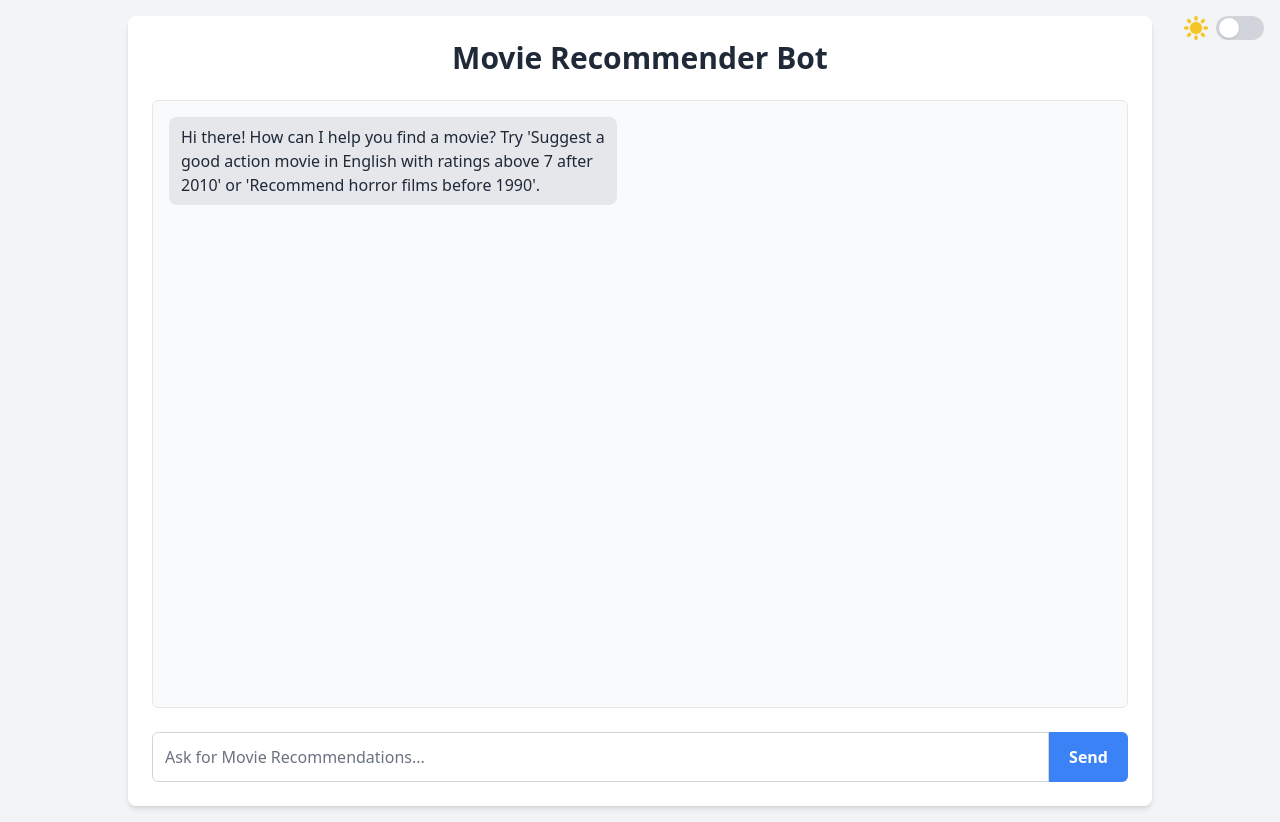
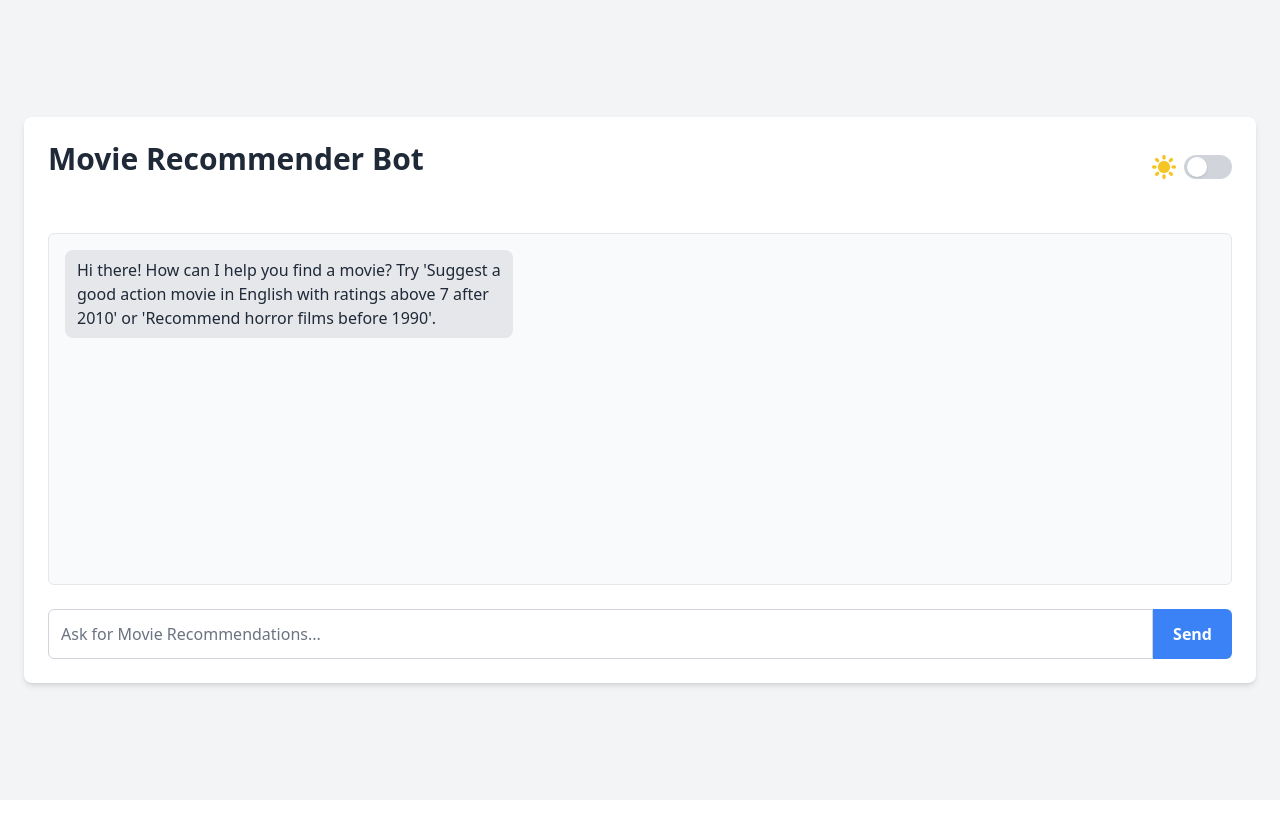
Before and after one commit to Rei0Ni/Movie-Recommender, a Flask app: page / in a window 1280 px wide. After the commit the page ends 692 px from the top, so only its background shows below. Run offline with Flask 3, Linux system fonts and the light colour scheme; some libraries are stand-ins or nearby versions.

Commit message:
Refactor index.html layout and improve dark mode toggle functionality

```diff
--- a/templates/index.html
+++ b/templates/index.html
@@ -16,12 +16,13 @@
 
     <link rel="stylesheet" href="../static/styles.css">
 </head>
-<body class="bg-gray-100 dark:bg-gray-900 flex items-center justify-center min-h-screen transition-colors duration-300 relative">
-    <div class="absolute top-4 right-4 z-50 flex items-center">
-
-        <!-- <svg class="w-5 h-5 mr-2 text-yellow-500 block dark:hidden" fill="currentColor" viewBox="0 0 20 20" xmlns="http://www.w3.org/2000/svg">
-            <path fill-rule="evenodd" d="M10 2a1 1 0 011 1v1a1 1 0 11-2 0V3a1 1 0 011-1zm4 4a1 1 0 011 1v1a1 1 0 11-2 0V7a1 1 0 011-1zm3 7a1 1 0 01-1 1h-1a1 1 0 110-2h1a1 1 0 011 1zm-4 4a1 1 0 01-1 1v1a1 1 0 11-2 0v-1a1 1 0 011-1zm-9-2a1 1 0 010 1H3a1 1 0 110-2h1a1 1 0 011 1zm7-13a1 1 0 011-1h1a1 1 0 110 2h-1a1 1 0 01-1-1zm-3 0a1 1 0 01-1 1H7a1 1 0 110-2h1a1 1 0 011 1zm-.354 9.354a1 1 0 01-.707 0l-.707-.707a1 1 0 011.414-1.414l.707.707a1 1 0 010 .707zm-2.007 2.007a1 1 0 01-.707 0l-.707-.707a1 1 0 111.414-1.414l.707.707a1 1 0 010 .707zm1.318-3.954a1 1 0 01-.707 0l-.707-.707a1 1 0 111.414-1.414l.707.707a1 1 0 010 .707zm2.007 2.007a1 1 0 01-.707 0l-.707-.707a1 1 0 011.414-1.414l.707.707a1 1 0 010 .707zM10 2a1 1 0 011 1v.058c.223.019.437.082.64.184l.707-.707a1 1 0 111.414 1.414l-.707.707c.102.203.165.417.184.64H17a1 1 0 110 2h-.058c-.019.223-.082.437-.184.64l.707.707a1 1 0 11-1.414 1.414l-.707-.707c-.203.102-.417.165-.64.184V17a1 1 0 11-2 0v-.058c-.223-.019-.437-.082-.184-.64l-.707-.707a1 1 0 11-1.414-1.414l.707-.707c-.102-.203-.165-.417-.184-.64H3a1 1 0 110-2h.058c.019-.223.082-.437.184-.64l-.707-.707a1 1 0 111.414-1.414l.707.707c.203-.102.417-.165.64-.184V3a1 1 0 112 0v.058c.223.019.437.082.64.184l.707-.707a1 1 0 111.414 1.414l-.707.707c.102.203.165.417.184.64H17zM8 10a2 2 0 114 0 2 2 0 01-4 0z" clip-rule="evenodd"></path>
-        </svg> -->
+<body class="bg-gray-100 dark:bg-gray-900 flex items-center justify-center min-h-screen p-6 transition-colors duration-300 relative">
+    <div class="w-full h-full min-h-full bg-white dark:bg-gray-800 rounded-lg shadow-md p-2 sm:p-4 md:p-6 space-y-4 sm:space-y-6 transition-colors duration-300 flex flex-col">
+        <div class="flex justify-between items-center mb-4">
+            <h1 class="text-2xl sm:text-3xl font-bold text-center text-gray-800 dark:text-gray-100 mb-2 sm:mb-4 transition-colors duration-300">
+                Movie Recommender Bot
+            </h1>
+            <div class="flex items-center">
 
                 <svg class="w-6 h-6 mr-2 text-yellow-500 block dark:hidden" version="1.0" id="Layer_1" xmlns="http://www.w3.org/2000/svg" xmlns:xlink="http://www.w3.org/1999/xlink" viewBox="0 0 64 64" enable-background="new 0 0 64 64" xml:space="preserve" fill="#F5C525" stroke="#F5C525">
                     <g id="SVGRepo_bgCarrier" stroke-width="0"></g>
@@ -45,7 +46,6 @@
                     <path d="M17.293 13.293A8 8 0 016.707 2.707a8.001 8.001 0 1010.586 10.586z"></path>
                 </svg>
 
-
                 <input type="checkbox" id="darkModeToggle" class="hidden peer">
                 <label for="darkModeToggle"
                        class="flex items-center cursor-pointer w-12 h-6 rounded-full
@@ -57,15 +57,11 @@
                     </div>
                 </label>
             </div>
+        </div>
 
 
-    <div class="w-full max-w-5xl bg-white dark:bg-gray-800 rounded-lg shadow-md p-2 sm:p-4 md:p-6 space-y-4 sm:space-y-6 transition-colors duration-300 mx-2 sm:mx-auto mt-12 sm:mt-4 sm:mb-4">
-        <h1 class="text-2xl sm:text-3xl font-bold text-center text-gray-800 dark:text-gray-100 mb-2 sm:mb-4 transition-colors duration-300">
-            Movie Recommender Bot
-        </h1>
-
         <div id="chat_box"
-             class="h-[28rem] sm:h-[32rem] md:h-[38rem] border border-gray-200 dark:border-gray-700 rounded-md p-2 sm:p-4 overflow-y-auto space-y-3 sm:space-y-4 bg-gray-50 dark:bg-gray-700 transition-colors duration-300">
+            class="min-h-[24rem] sm:min-h-[22rem] md:min-h-[22rem] lg:min-h-[22rem] xl:min-h-[22rem] border border-gray-200 dark:border-gray-700 rounded-md p-2 sm:p-4 overflow-y-auto space-y-3 sm:space-y-4 bg-gray-50 dark:bg-gray-700 transition-colors duration-300 flex-1 min-h-0 max-h-[24rem] sm:max-h-[22rem] md:max-h-[22rem] lg:max-h-[22rem] xl:max-h-[22rem]">
             <div class="flex justify-start">
                <div class="bg-gray-200 dark:bg-gray-600 text-gray-800 dark:text-gray-200 px-3 py-2 rounded-lg
                         max-w-[90vw] sm:max-w-xs lg:max-w-md break-words transition-colors duration-300 text-sm sm:text-base">
```
Lines whose indentation alone changed are shown as unchanged.
